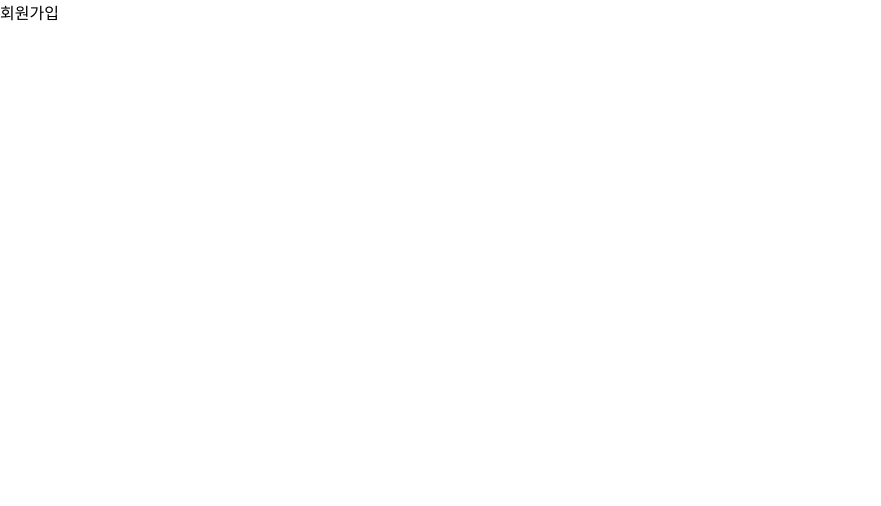
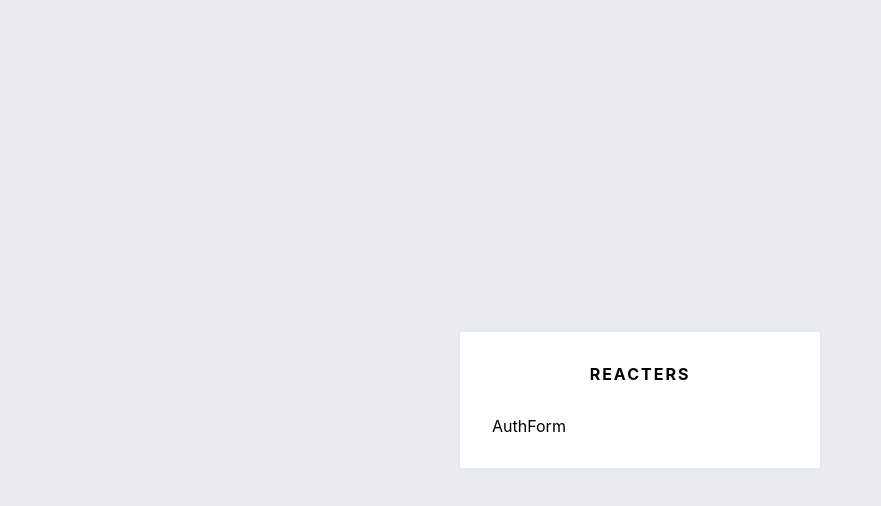
Before and after one commit to solbi0802/blog, a React (Create React App) app in the folder blog-frontend/: page /login in a window 1280 px wide. Shown: the top 506 px of the page, without its empty margins (0-881 px from the left). Built offline with nearby package versions, Linux system fonts and the light colour scheme.

Commit message:
로그인, 회원가입 UI

```diff
--- /dev/null
+++ b/blog-frontend/src/components/auth/AuthForm.js
@@ -0,0 +1,14 @@
+import React from 'react';
+import styled from 'styled-components';
+
+/**
+ * 회원가입 또는 로그인 폼을 보여줌
+ */
+
+const AuthFormBlock = styled.div``;
+
+const AuthForm = () => {
+  return <AuthFormBlock>AuthForm</AuthFormBlock>;
+};
+
+export default AuthForm;
--- /dev/null
+++ b/blog-frontend/src/components/auth/AuthTemplate.js
@@ -0,0 +1,53 @@
+import React from 'react';
+import styled from 'styled-components';
+import palette from '../../lib/styles/palette';
+import { Link } from 'react-router-dom';
+
+/**
+ * 회원가입/로그인 페이지의 레이아웃을 담당하는 컴포넌트입니다.
+ */
+
+/* 화면 전체*/
+const AuthTemplateBlock = styled.div`
+  position: absolute;
+  left: 0;
+  top: 0;
+  bottom: 0;
+  right: 0;
+  background: ${palette.gray[2]};
+  display: flex;
+  flex-direction: column;
+  justify-content: center;
+  align-items: center;
+`;
+
+/* 흰 박스 */
+const WhiteBox = styled.div`
+  .logo-area {
+    display: block;
+    padding-bottom: 2rem;
+    text-align: center;
+    font-weight: bold;
+    letter-spacing: 2px;
+  }
+  box-shadow: 0 0 8px rgba(0, 0, 0, 0.025);
+  padding: 2rem;
+  width: 360px;
+  background: white;
+  border-radius: 2px;
+`;
+
+const AuthTemplate = ({ children }) => {
+  return (
+    <AuthTemplateBlock>
+      <WhiteBox>
+        <div className="logo-area">
+          <Link to="/">REACTERS</Link>
+        </div>
+        {children}
+      </WhiteBox>
+    </AuthTemplateBlock>
+  );
+};
+
+export default AuthTemplate;
--- a/blog-frontend/src/pages/LoginPage.js
+++ b/blog-frontend/src/pages/LoginPage.js
@@ -1,7 +1,13 @@
 import React from 'react';
+import AuthTemplate from '../components/auth/AuthTemplate';
+import AuthForm from '../components/auth/AuthForm';
 
 const LoginPage = () => {
-  return <div>회원가입</div>;
+  return (
+    <AuthTemplate>
+      <AuthForm />
+    </AuthTemplate>
+  );
 };
 
 export default LoginPage;
```
